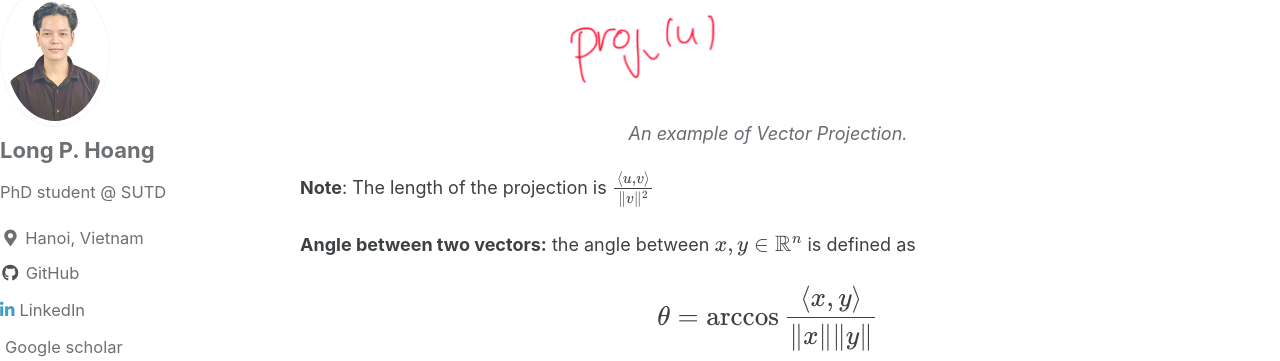
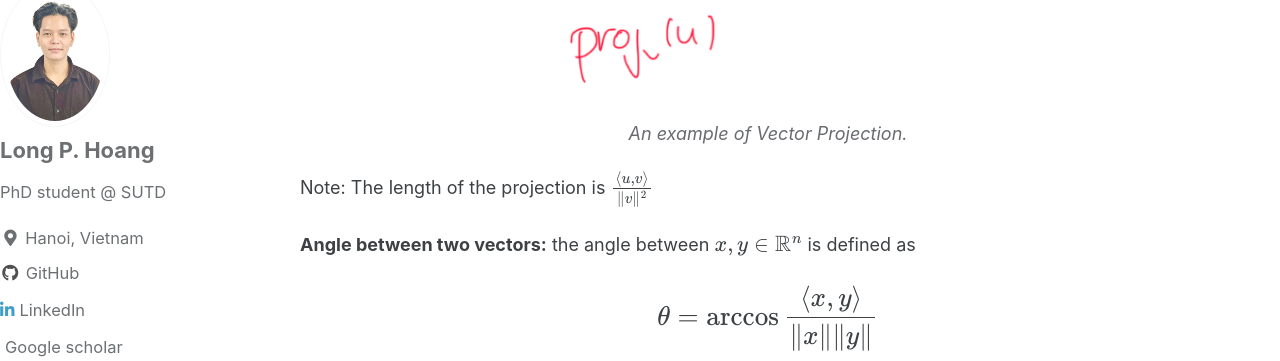
Before and after one commit to longhp1618/longhp1618.github.io, a Jekyll site: the page built from _posts/2023-02-09-LinearOptimization.md, in a window 1280 px wide and 900 px high, scrolled down 2224 px. Shown: the part 83-444 px from the top of the window. Built offline with Jekyll 4.4.1, drawn with Linux system fonts in a browser that asks for light colours; cached includes are drawn as plain includes; formulas are drawn with MathJax 3; part of the change alters nothing that is shown.

```diff
--- a/_posts/2023-02-09-LinearOptimization.md
+++ b/_posts/2023-02-09-LinearOptimization.md
@@ -63,7 +63,7 @@ $$
 <img src="/assets/blogs/LinearOptimization/1-LinearAlgebra/VectorProjection.png" style="width: 500px" class="centered-image">
 <p class="caption">An example of Vector Projection.</p>
 
-<b>Note</b>: The length of the projection is $$\frac{\langle u, v \rangle}{\|v\|^2}$$
+Note: The length of the projection is $$\frac{\langle u, v \rangle}{\|v\|^2}$$
 
 <b>Angle between two vectors:</b> the angle between $$x, y \in \mathbb{R}^n$$ is defined as
 
```
